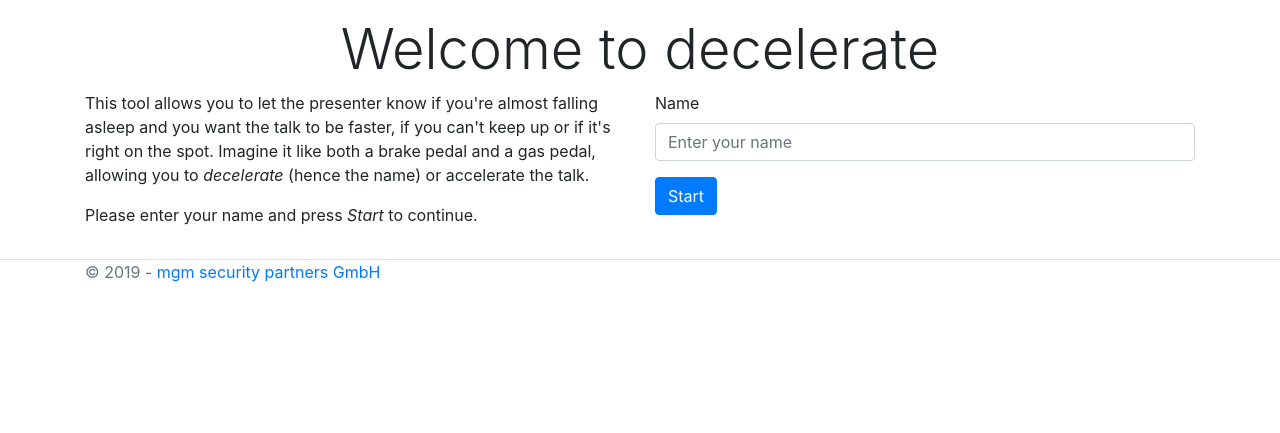
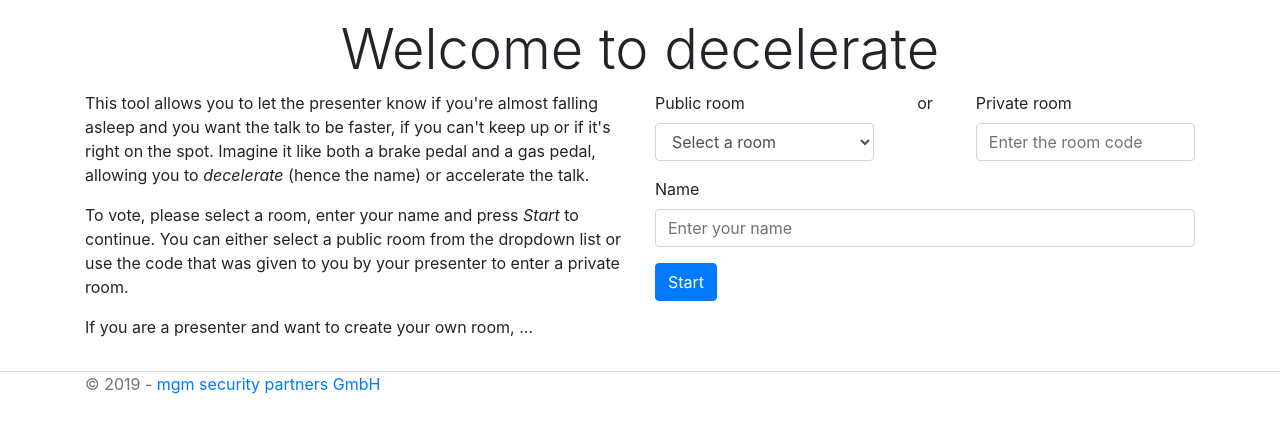
Before and after one commit to mgm-sp/NinjaDVA-decelerate, an ASP.NET Core app: template decelerate/Views/Home/Index.cshtml in a window 1280 px wide. Shown: the part 57-490 px from the top of the page. Run offline with ASP.NET Core 8, Linux system fonts and the light colour scheme; the template is opened without the code that fills it, so the values that code supplies are empty; the project's own start-up code is not run, and a stand-in starts its controllers and pages.

Commit message:
start implementing room selection on login

```diff
--- a/decelerate/Views/Home/Index.cshtml
+++ b/decelerate/Views/Home/Index.cshtml
@@ -15,10 +15,31 @@
             if you can't keep up or if it's right on the spot. Imagine it like both a brake pedal and a gas pedal, allowing you to
             <em>decelerate</em> (hence the name) or accelerate the talk.
         </p>
-        <p>Please enter your name and press <em>Start</em> to continue.</p>
+        <p>
+            To vote, please select a room, enter your name and press <em>Start</em> to continue. You can either select a public
+            room from the dropdown list or use the code that was given to you by your presenter to enter a private room.
+        </p>
+        <p>
+            If you are a presenter and want to create your own room, ...
+        </p>
     </div>
     <div class="col-md-6">
         <form method="post">
+            <div class="form-row">
+                <div class="form-group col-md-5">
+                    <label for="publicRoom">Public room</label>
+                    <select class="form-control" id="publicRoom" asp-for="RoomId" asp-items="@(new SelectList(Model.PublicRoomList,"Id","DisplayText"))">
+                        <option value="0">Select a room</option>
+                    </select>
+                </div>
+                <div class="col-md-2 text-center">
+                    <p>or</p>
+                </div>
+                <div class="form-group col-md-5">
+                    <label for="privateRoom">Private room</label>
+                    <input type="text" class="form-control" id="privateRoom" placeholder="Enter the room code" asp-for="RoomCode" />
+                </div>
+            </div>
             <div class="form-group">
                 <label for="inputName">Name</label>
                 @if (ViewData["ErrorMessage"] != null)
```
Also changed, not shown: decelerate/Controllers/HomeController.cs (+15 -1 lines), decelerate/Models/Room.cs (added, +23 -0 lines), decelerate/Views/Home/IndexModel.cs (+8 -0 lines), README.md.
